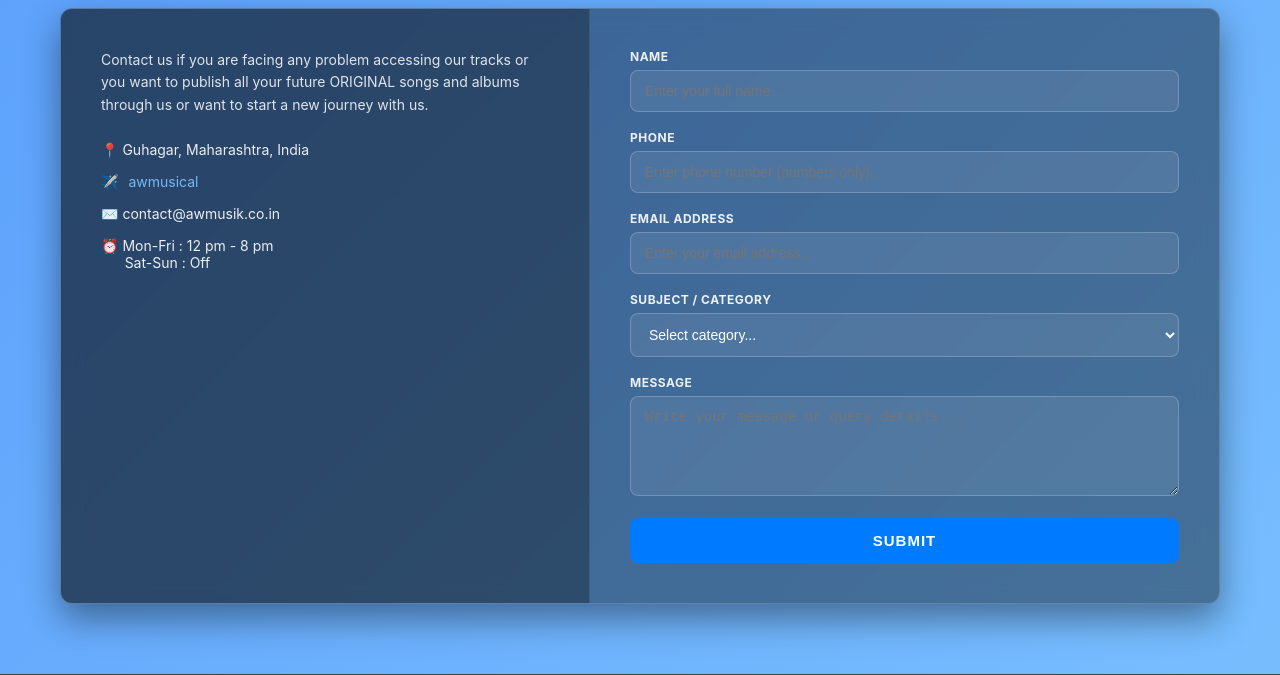
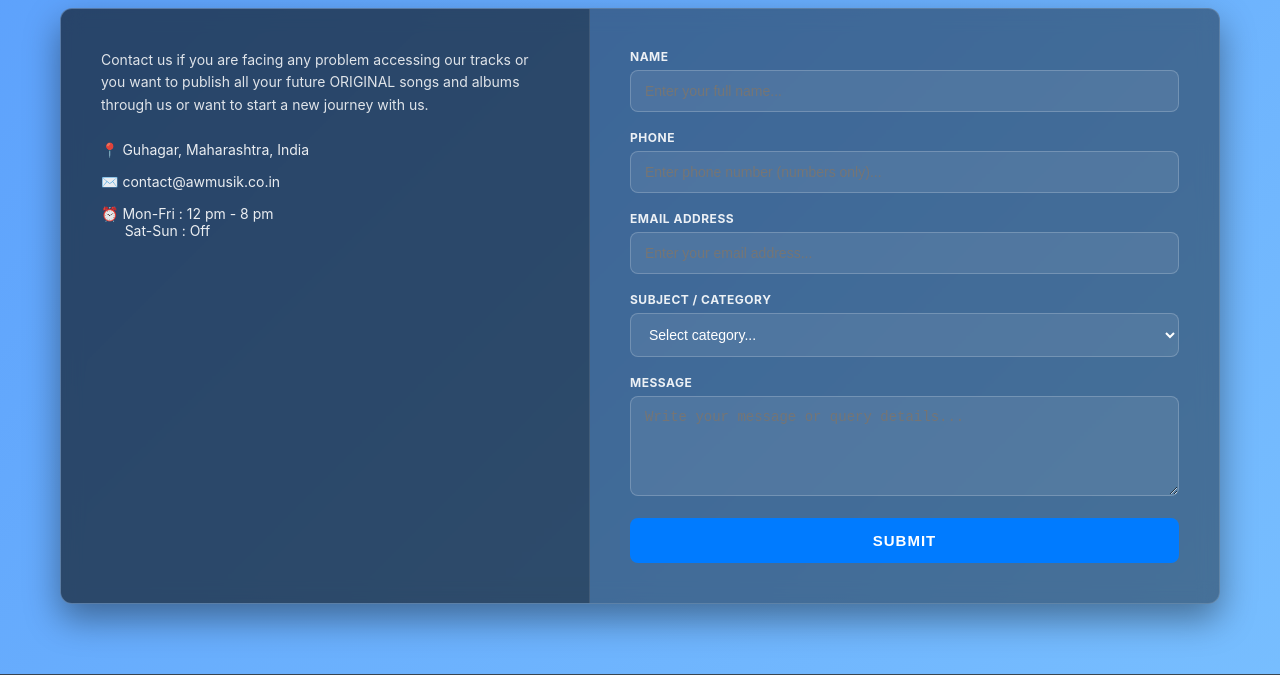
Before and after one commit to awmusik/AW-Musik, a plain HTML site: page index.html in a window 1280 px wide. Shown: the part 1841-2516 px from the top of the page. Drawn offline with Linux system fonts and the light colour scheme; some packages are replaced by stand-ins of ours; a script that the page names is missing.

Commit message:
Update index.html

```diff
--- a/index.html
+++ b/index.html
@@ -165,7 +165,6 @@
 
                     <div class="info-list">
                         <div class="info-item">📍 Guhagar, Maharashtra, India</div>
-                        <div class="info-item">✈️ <a href="https://t.me/awmusical" target="_blank" style="color: #7dc4ff; text-decoration: none;">awmusical</a></div>
                         <div class="info-item">✉️ contact@awmusik.co.in</div>
                         <div class="info-item">⏰ Mon-Fri : 12 pm - 8 pm<br>      Sat-Sun : Off</div>
                     </div>
```
